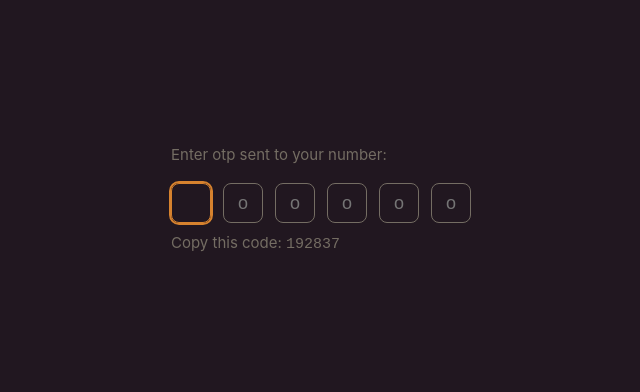
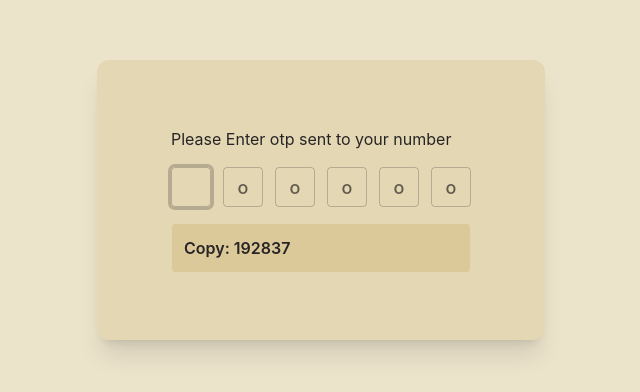
Before and after one commit to pkrinesh/vue-pin-input, a Vue app: page / in a window 1280 px wide. Shown: the part 200-592 px from the top of the page, without its empty margins (319-959 px from the left). Built offline with nearby package versions, Linux system fonts and the light colour scheme.

Commit message:
feat: demo

```diff
--- a/package.json
+++ b/package.json
@@ -12,6 +12,9 @@
 		"format": "prettier --write src/"
 	},
 	"dependencies": {
+		"@neoconfetti/vue": "^2.2.1",
+		"@unocss/reset": "^0.58.4",
+		"@vueuse/core": "^10.7.2",
 		"vue": "^3.3.4"
 	},
 	"devDependencies": {
@@ -27,6 +30,7 @@
 		"npm-run-all2": "^6.0.6",
 		"prettier": "^3.0.3",
 		"typescript": "~5.2.0",
+		"unocss": "^0.58.4",
 		"vite": "^4.4.9",
 		"vue-tsc": "^1.8.11"
 	}
--- a/src/App.vue
+++ b/src/App.vue
@@ -1,83 +1,114 @@
 <script setup lang="ts">
 import PinInput from '@/components/pin/PinInput.vue'
+import PinLabel from '@/components/pin/PinLabel.vue'
 import PinRoot from '@/components/pin/PinRoot.vue'
-import PinLabel from '@/components/pin/PinLabel.vue'
+import CopyIcon from '@/components/icons/CopyIcon.vue'
+import CopyCheck from '@/components/icons/CopyCheck.vue'
 import { nextTick, ref } from 'vue'
+import { vConfetti } from '@neoconfetti/vue'
+import { useClipboard } from '@vueuse/core'
+import { state } from './utils/signal'
 
 const TRUE_OTP = '192837'
+const PIN_SIZE = 6
 
-const PIN_SIZE = 6
-const pinValue = ref('')
-const isOtpTrue = ref(false)
+const otpRef = ref<InstanceType<typeof PinRoot> | null>(null)
+const { copy, copied } = useClipboard({ source: TRUE_OTP, legacy: true })
 
-function handleComplete(value: string) {
-	if (value === TRUE_OTP) return (isOtpTrue.value = true)
+const [isDisabled, setIsDisabled] = state(false)
+const [isOtpTrue, setIsOtpTrue] = state(false)
+const [isVisible, setIsVisible] = state(false)
+const [isError, setIsError] = state(false)
 
-	return (isOtpTrue.value = false)
+async function handleComplete(value: string) {
+	setIsDisabled(true)
+	await new Promise((reject) => setTimeout(reject, 1000))
+	if (value === TRUE_OTP) {
+		setIsOtpTrue(true)
+		setIsError(false)
+		setIsDisabled(false)
+		return
+	}
+
+	setIsError(true)
+	setIsOtpTrue(false)
+	setIsDisabled(false)
+	otpRef.value?.reset()
+}
+
+function handleCopy() {
+	copy(TRUE_OTP)
+	setIsError(false)
+	otpRef.value?.focus()
 }
 </script>
 
 <template>
-	<div class="screen">
-		<form v-if="!isOtpTrue">
-			<PinRoot @complete="handleComplete" @valueChange="(val) => (pinValue = val)">
-				<PinLabel>Enter otp sent to your number:</PinLabel>
-				<div class="pin-container">
-					<PinInput v-for="(_, index) in PIN_SIZE" class="pin-input" :key="index" :index="index" />
+	<div class="min-h-100vh overflow-hidden" flex="~ col 1 justify-center items-center">
+		<div class="bg-card p4 w-md h-70 rounded-xl shadow-xl" flex="~ col justify-center items-center">
+			<div v-if="!isOtpTrue()" class="space-y-4">
+				<form flex="~ col gap-2">
+					<PinRoot
+						ref="otpRef"
+						class="space-y-4"
+						@complete="handleComplete"
+						@valueChange="(val) => setIsError(false)"
+					>
+						<PinLabel>Please Enter otp sent to your number</PinLabel>
+						<div class="" flex="~ gap-3">
+							<PinInput
+								v-for="(_, index) in PIN_SIZE"
+								:disabled="isDisabled()"
+								class="h10 w10 bg-transparent placeholder-foreground/70 outline-none"
+								:class="[
+									isError()
+										? 'border-destructive ring ring-3 ring-destructive focus:ring-destructive'
+										: 'border-border focus:(ring ring-3 ring-ring)',
+								]"
+								border="~ 1 rounded"
+								text="center lg muted-foreground"
+								font="medium"
+								:key="index"
+								:index="index"
+							/>
+						</div>
+					</PinRoot>
+				</form>
+
+				<div
+					class="relative w-75 p3 bg-muted"
+					border="~ card rounded"
+					@mouseenter="setIsVisible(true)"
+					@mouseleave="setIsVisible(false)"
+				>
+					<p class="font-semibold">Copy: 192837</p>
+					<button
+						v-if="isVisible() || copied"
+						@click="handleCopy"
+						class="absolute top-0 right-2 h-8 w-8 translate-y-2 rounded"
+						:class="[copied ? 'bg-secondary/60' : 'bg-card']"
+						flex="~ justify-center items-center"
+					>
+						<CopyCheck v-if="copied" class="text-success" />
+						<CopyIcon v-else />
+					</button>
 				</div>
-			</PinRoot>
-			<div>
-				<p>Copy this code: <code class="code">192837</code></p>
 			</div>
-		</form>
-		<div v-else>
-			<p>Otp is Correct</p>
+
+			<div v-else class="" flex="~ col justify-center items-center gap-2">
+				<div v-confetti="{ duration: 2000, stageHeight: 500, stageWidth: 500, force: 1 }" />
+				<h1 class="text-4xl font-bold">Congratulations!</h1>
+				<p>Thank you for playing along. I hope you had a fun.</p>
+				<button
+					@click="setIsOtpTrue(false)"
+					class="mt6 px4 py3 bg-secondary/80 rounded font-semibold transition hover:(bg-secondary)"
+					text=" accent primary-foreground"
+				>
+					Start Over
+				</button>
+			</div>
 		</div>
 	</div>
 </template>
 
-<style scoped>
-.screen {
-	display: flex;
-	flex-direction: column;
-	flex: 1;
-	justify-content: center;
-	align-items: center;
-	min-height: 100vh;
-}
-.pin-label {
-	text-align: start;
-	align-self: flex-start;
-}
-.pin-container {
-	display: flex;
-	gap: 0.75rem;
-	margin-top: 1rem;
-}
-.pin-input {
-	width: 2.5rem;
-	height: 2.5rem;
-	background-color: transparent;
-	color: inherit;
-	font-weight: 500;
-	border: 1px solid hsl(var(--bc));
-	text-align: center;
-	border-radius: var(--rounded-btn);
-	font-size: 1.125rem;
-	line-height: 1.75rem;
-}
-
-.pin-input:focus {
-	border-color: hsl(var(--pf));
-	/* outline-offset: 3px; */
-	outline-width: 2px;
-	outline-style: solid;
-	outline-color: hsl(var(--pf));
-}
-
-form {
-	display: flex;
-	flex-direction: column;
-	gap: 8px;
-}
-</style>
+<style scoped></style>
--- a/src/assets/base.css
+++ b/src/assets/base.css
@@ -1,60 +1,103 @@
-/* semantic color variables for this project */
+@layer base {
+	:root {
+		--b1: 44 47% 86%;
+		--b2: 45 47% 80%;
+		--b3: 44 47% 73%;
+		--bc: 345 5% 15%;
+		--n: 340 7% 17%;
+		--nc: 43 41% 88%;
+		--p: 2.67 74% 76%;
+		--pc: 345 5% 15%;
+		--s: 145 27% 72%;
+		--sc: var(--bc);
+		--a: 24 67% 59%;
+		--ac: var(--bc);
+		--su: 142.13 76% 36%;
+		--suc: var(--bc);
+		--e: 3.33 87% 62%;
+		--ec: var(--bc);
+	}
 
-/* @media (prefers-color-scheme: dark) { */
-:root {
-	--pf: 30 67% 51%;
-	--sf: 182 25% 13%;
-	--af: 194 74% 18%;
-	--nf: 0 0% 0%;
-	--b2: 306 19% 4%;
-	--b3: 0 0% 0%;
-	--pc: 28 35% 13%;
-	--sc: 182 6% 83%;
-	--ac: 199 20% 85%;
-	--nc: 300 1% 79%;
-	--inc: 170 12% 14%;
-	--suc: 92 11% 13%;
-	--wac: 41 33% 14%;
-	--erc: 11 25% 15%;
-	--rounded-box: 1rem;
-	--rounded-btn: 0.5rem;
-	--rounded-badge: 1.9rem;
-	--animation-btn: 0.25s;
-	--animation-input: 0.2s;
-	--btn-text-case: uppercase;
-	--btn-focus-scale: 0.95;
-	--border-btn: 1px;
-	--tab-border: 1px;
-	--tab-radius: 0.5rem;
-	--p: 30 67% 58%;
-	--s: 182 25% 20%;
-	--a: 194 74% 25%;
-	--n: 300 20% 6%;
-	--b1: 306 19% 11%;
-	--bc: 37 8% 42%;
-	--in: 171 37% 67%;
-	--su: 93 25% 62%;
-	--wa: 43 100% 69%;
-	--er: 10 95% 75%;
-}
-/* } */
+	/* business */
+	.dark {
+		--b1: 223.81 0% 13%;
+		--b2: 223.81 0% 11%;
+		--b3: 223.81 0% 9%;
+		--bc: 223.81 0% 80%;
+		--n: 212.73 14.000000000000002% 16%;
+		--nc: 212.89 3% 81%;
+		--p: 210 64% 31%;
+		--pc: 211.91 30% 86%;
+		--s: 182.4 25% 20%;
+		--sc: 181.75 6% 83%;
+		--a: 174.97 73% 42%;
+		--ac: 7.08 84% 4%;
+		--su: 142.13 76% 36%;
+		--suc: var(--bc);
+		--e: 6.34 56.00000000000001% 43%;
+		--ec: 9.04 54% 89%;
 
-*,
-*::before,
-*::after {
-	box-sizing: border-box;
-	margin: 0;
-	font-weight: normal;
+		/* coffee */
+		/* .dark {
+		--b1: 306 19% 11%;
+		--b2: 306 19% 9%;
+		--b3: 306 21% 8%;
+		--n: 300 20% 6%;
+		--nc: 301.36 2% 79%;
+		--bc: 37.43 47% 56.99%;
+		--p: var(--n);
+		--pc: var(--nc);
+		--s: 182.4 25% 20%;
+		--sc: 181.75 6% 83%;
+		--a: 194.19 74% 25%;
+		--ac: 197.58 22% 85%;
+		--e: 9.76 95% 75%;
+		--ec: 8.12 57.99% 5%; */
+	}
+
+	:root {
+		--background: var(--b1);
+		--foreground: var(--bc);
+
+		--card: var(--b2);
+		--card-foreground: var(--bc);
+
+		--popover: var(--b3);
+		--popover-foreground: var(--bc);
+
+		--primary: var(--p);
+		--primary-foreground: var(--pc);
+
+		--secondary: var(--s);
+		--secondary-foreground: var(--sc);
+
+		--neutral: var(--n);
+		--neutral-foreground: var(--nc);
+
+		--muted: var(--b3);
+		--muted-foreground: var(--bc);
+
+		--accent: var(--a);
+		--accent-foreground: var(--ac);
+
+		--success: var(--su);
+		--success-foreground: var(--suc);
+
+		--destructive: var(--e);
+		--destructive-foreground: var(--ec);
+
+		--border: var(--bc);
+		--input: var(--b3);
+		--ring: var(--bc);
+
+		--radius: 0.5rem;
+	}
 }
 
 body {
 	min-height: 100vh;
-	color: hsl(var(--bc));
-	background: hsl(var(--b1));
-	transition:
-		color 0.5s,
-		background-color 0.5s;
-	line-height: 1.6;
+	color: hsl(var(--foreground));
+	background: hsl(var(--background));
 	font-family:
 		Inter,
 		-apple-system,
@@ -68,7 +111,6 @@ body {
 		'Droid Sans',
 		'Helvetica Neue',
 		sans-serif;
-	font-size: 15px;
 	text-rendering: optimizeLegibility;
 	-webkit-font-smoothing: antialiased;
 	-moz-osx-font-smoothing: grayscale;
--- /dev/null
+++ b/src/components/icons/CopyCheck.vue
@@ -0,0 +1,17 @@
+<script setup lang="ts"></script>
+
+<template>
+	<svg xmlns="http://www.w3.org/2000/svg" width="1em" height="1em" viewBox="0 0 24 24">
+		<g
+			fill="none"
+			stroke="currentColor"
+			stroke-linecap="round"
+			stroke-linejoin="round"
+			stroke-width="2"
+		>
+			<path d="m12 15l2 2l4-4"></path>
+			<rect width="14" height="14" x="8" y="8" rx="2" ry="2"></rect>
+			<path d="M4 16c-1.1 0-2-.9-2-2V4c0-1.1.9-2 2-2h10c1.1 0 2 .9 2 2"></path>
+		</g>
+	</svg>
+</template>
--- /dev/null
+++ b/src/components/icons/CopyIcon.vue
@@ -0,0 +1,15 @@
+<script setup lang="ts"></script>
+<template>
+	<svg xmlns="http://www.w3.org/2000/svg" width="1em" height="1em" viewBox="0 0 24 24">
+		<g
+			fill="none"
+			stroke="currentColor"
+			stroke-linecap="round"
+			stroke-linejoin="round"
+			stroke-width="2"
+		>
+			<rect width="14" height="14" x="8" y="8" rx="2" ry="2"></rect>
+			<path d="M4 16c-1.1 0-2-.9-2-2V4c0-1.1.9-2 2-2h10c1.1 0 2 .9 2 2"></path>
+		</g>
+	</svg>
+</template>
--- a/src/components/pin/PinInput.vue
+++ b/src/components/pin/PinInput.vue
@@ -156,6 +156,7 @@ function handleBlur(e: FocusEvent) {
 
 <template>
 	<input
+		v-bind="$attrs"
 		ref="inputRef"
 		:id="`pin-input-${index}`"
 		:type="isMasked ? 'password' : 'text'"
--- a/src/main.ts
+++ b/src/main.ts
@@ -2,5 +2,7 @@ import './assets/main.css'
 
 import { createApp } from 'vue'
 import App from './App.vue'
+import 'virtual:uno.css'
+import '@unocss/reset/tailwind.css'
 
 createApp(App).mount('#app')
--- /dev/null
+++ b/uno.config.ts
@@ -0,0 +1,58 @@
+// uno.config.ts
+import {
+	defineConfig,
+	presetIcons,
+	presetAttributify,
+	presetUno,
+	transformerVariantGroup,
+} from 'unocss'
+
+export default defineConfig({
+	presets: [presetAttributify(), presetUno(), presetIcons()],
+	theme: {
+		colors: {
+			border: 'hsl(var(--border)/25%)',
+			input: 'hsl(var(--input))',
+			ring: 'hsl(var(--ring)/25%)',
+			background: 'hsl(var(--background))',
+			foreground: 'hsl(var(--foreground))',
+			primary: {
+				DEFAULT: 'hsl(var(--primary))',
+				foreground: 'hsl(var(--primary-foreground))',
+			},
+			secondary: {
+				DEFAULT: 'hsl(var(--secondary))',
+				foreground: 'hsl(var(--secondary-foreground))',
+			},
+			neutral: {
+				DEFAULT: 'hsl(var(--neutral))',
+				foreground: 'hsl(var(--neutral-foreground))',
+			},
+			accent: {
+				DEFAULT: 'hsl(var(--accent))',
+				foreground: 'hsl(var(--accent-foreground))',
+			},
+			muted: {
+				DEFAULT: 'hsl(var(--muted))',
+				foreground: 'hsl(var(--muted-foreground))',
+			},
+			success: {
+				DEFAULT: 'hsl(var(--success))',
+				foreground: 'hsl(var(--success-foreground))',
+			},
+			destructive: {
+				DEFAULT: 'hsl(var(--destructive))',
+				foreground: 'hsl(var(--destructive-foreground))',
+			},
+			popover: {
+				DEFAULT: 'hsl(var(--popover))',
+				foreground: 'hsl(var(--popover-foreground))',
+			},
+			card: {
+				DEFAULT: 'hsl(var(--card))',
+				foreground: 'hsl(var(--card-foreground))',
+			},
+		},
+	},
+	transformers: [transformerVariantGroup()],
+})
--- a/vite.config.ts
+++ b/vite.config.ts
@@ -2,15 +2,14 @@ import { fileURLToPath, URL } from 'node:url'
 
 import { defineConfig } from 'vite'
 import vue from '@vitejs/plugin-vue'
+import UnoCSS from 'unocss/vite'
 
 // https://vitejs.dev/config/
 export default defineConfig({
-  plugins: [
-    vue(),
-  ],
-  resolve: {
-    alias: {
-      '@': fileURLToPath(new URL('./src', import.meta.url))
-    }
-  }
+	plugins: [vue(), UnoCSS()],
+	resolve: {
+		alias: {
+			'@': fileURLToPath(new URL('./src', import.meta.url)),
+		},
+	},
 })
```
Also changed, not shown: 1 other file (tests, documents, lock files or other folders).
